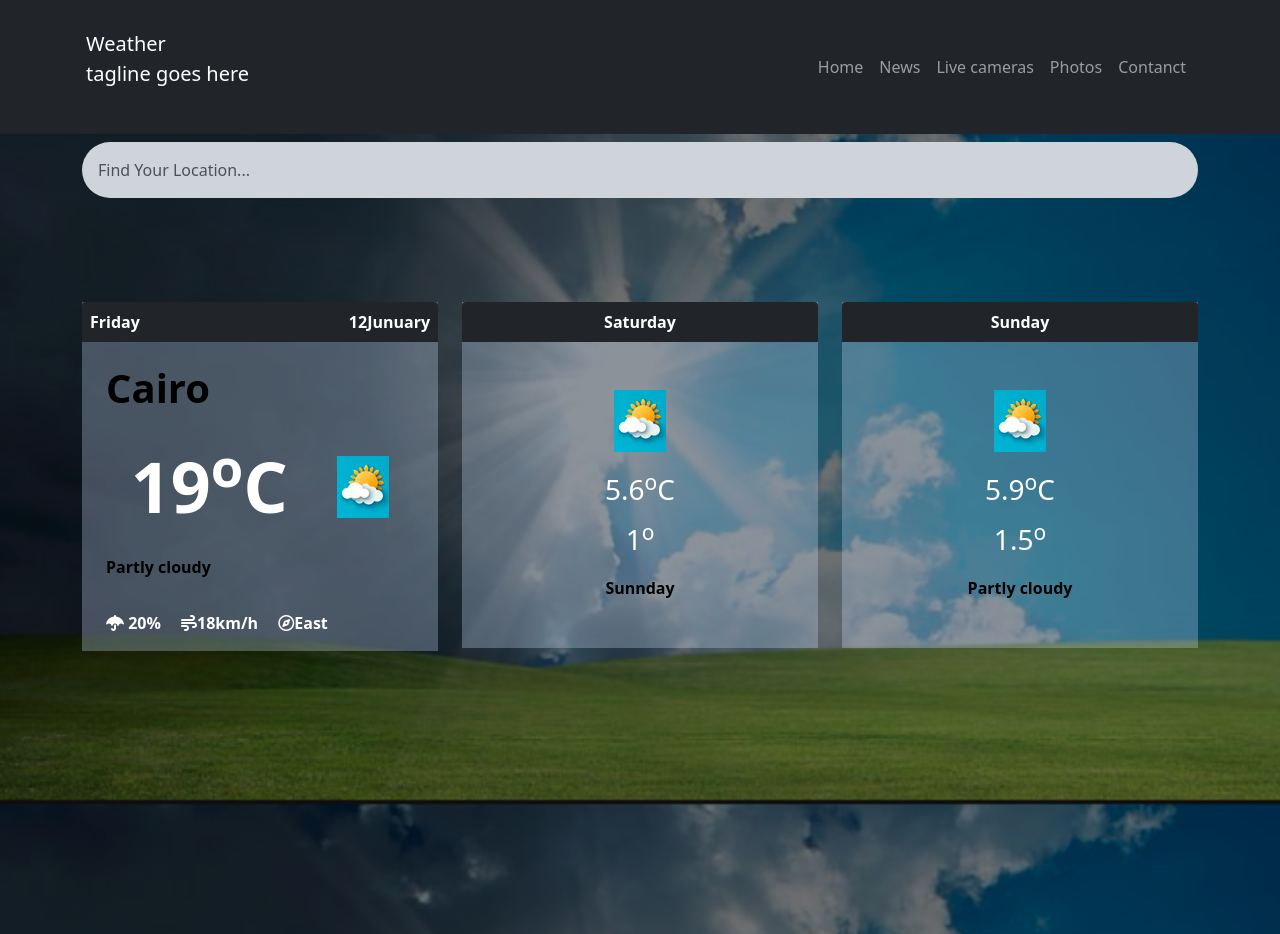
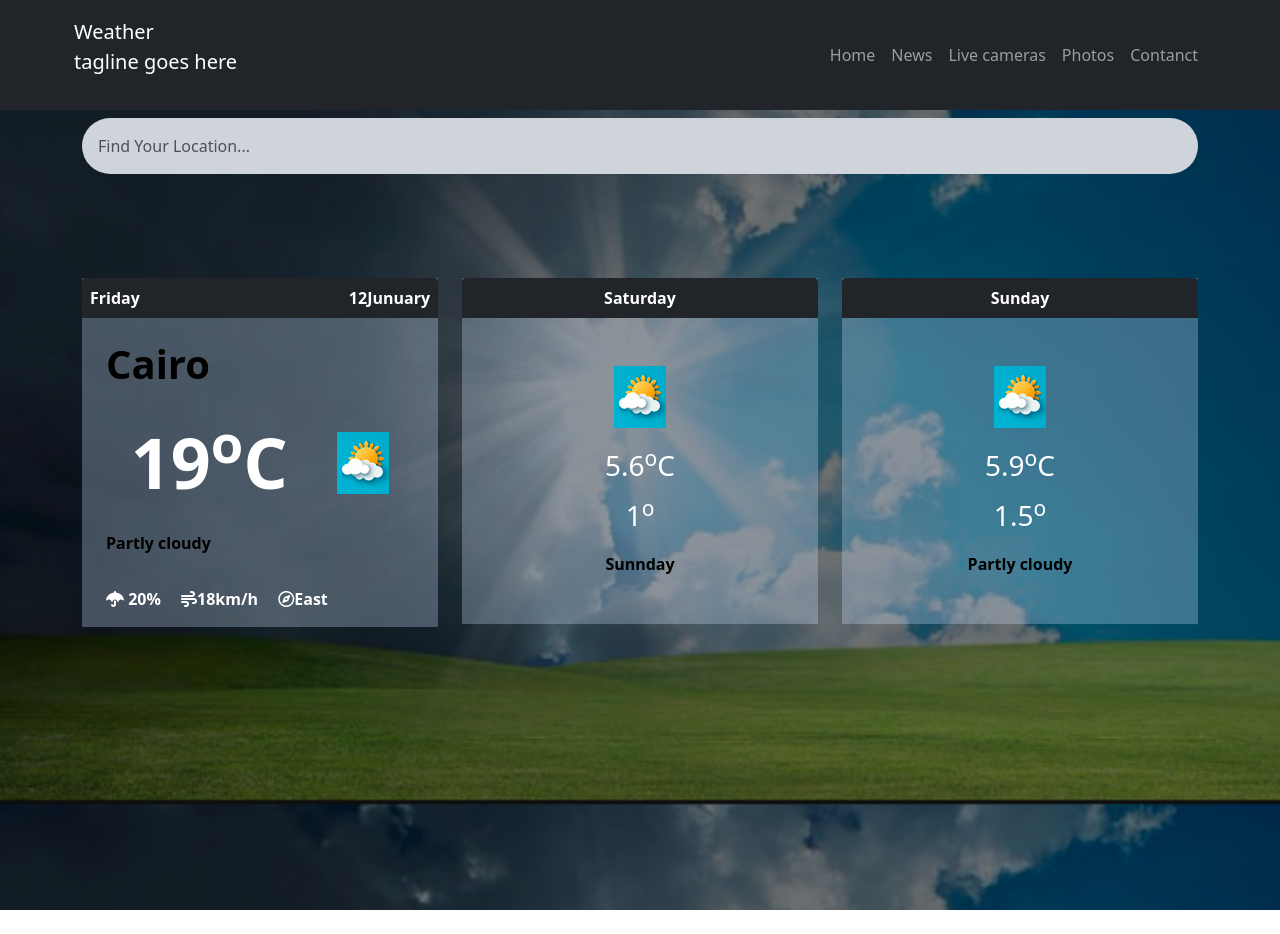
Before and after one commit to Omar-Yousef-Shaheen/Weather-App, a plain HTML site: page index.html in a window 1280 px wide. After the commit the page ends 910 px from the top, so only its background shows below. Drawn offline with Linux system fonts and the light colour scheme; no server answers.

Commit message:
Custom Css

```diff
--- a/css/style.css
+++ b/css/style.css
@@ -1,6 +1,6 @@
 body{
 
-  background-image: linear-gradient(rgba(0, 0, 0, 0.561)  0% 100% ) ,  url("/img/Screenshot\ 2024-01-12\ 010527.png");
+  background-image: linear-gradient(rgba(0, 0, 0, 0.561)  0% 100% ) ,  url("../img/Screenshot\ 2024-01-12\ 010527.png");
   background-size: cover ;
   background-attachment: fixed;
   background-position: center center;
@@ -11,12 +11,7 @@ body{
 
 
 
-#btnSubmit{
-  /* position: absolute;
-  top: 53px;
-  left: 89%;
-  padding: 10px 36px !important; */
-}
+
 
 
 #tempCtoday{
--- a/index.html
+++ b/index.html
@@ -10,7 +10,7 @@
   </head>
   <body id="appWeather">
     <nav class="navbar navbar-expand-lg bg-dark navbar-dark">
-      <div class="container p-3">
+      <div class="container p-1">
         <a class="navbar-brand" href="#">
           Weather
           <p>tagline goes here</p></a
@@ -58,7 +58,6 @@
               placeholder="Find Your Location..."
               class="form-control my-2 border-0 p-3 rounded-5 bg-dark-subtle"
             />
-
           </div>
         </div>
       </div>
@@ -107,7 +106,7 @@
             >
               <div id="nameTomorrow">Saturday</div>
             </div>
-            <div id="dataTomorrow" class="text-center py-5">
+            <div id="dataTomorrow" class="text-center  py-5">
               <!-- <div id="iconTomorrow"><i class="fa-solid fa-sun fs-1"></i></div> -->
               <img
                 src="./img/Screenshot 2024-01-12 165037.png"
@@ -125,7 +124,7 @@
           </div>
         </div>
         <div class="col-md-4">
-          <div class="three">
+          <div class="three ">
             <div
               class="headerAfterTomorrow p-2 text-center fw-bold bg-dark rounded-top-1"
             >
```
